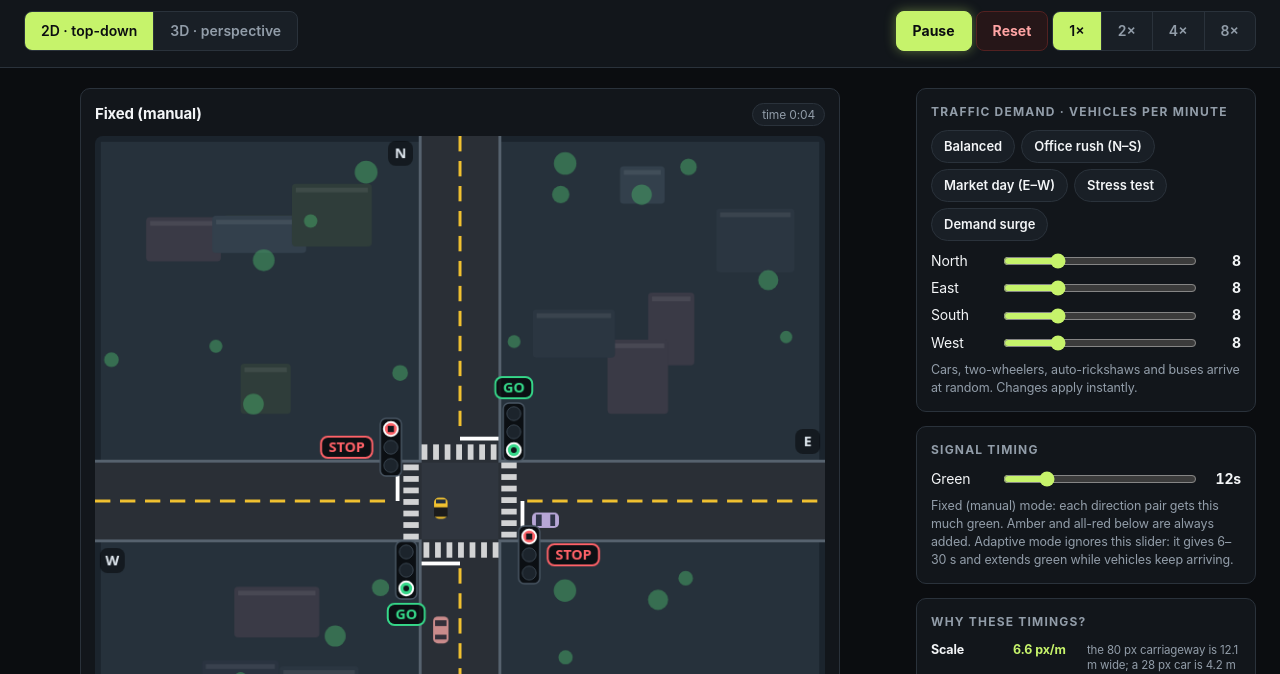
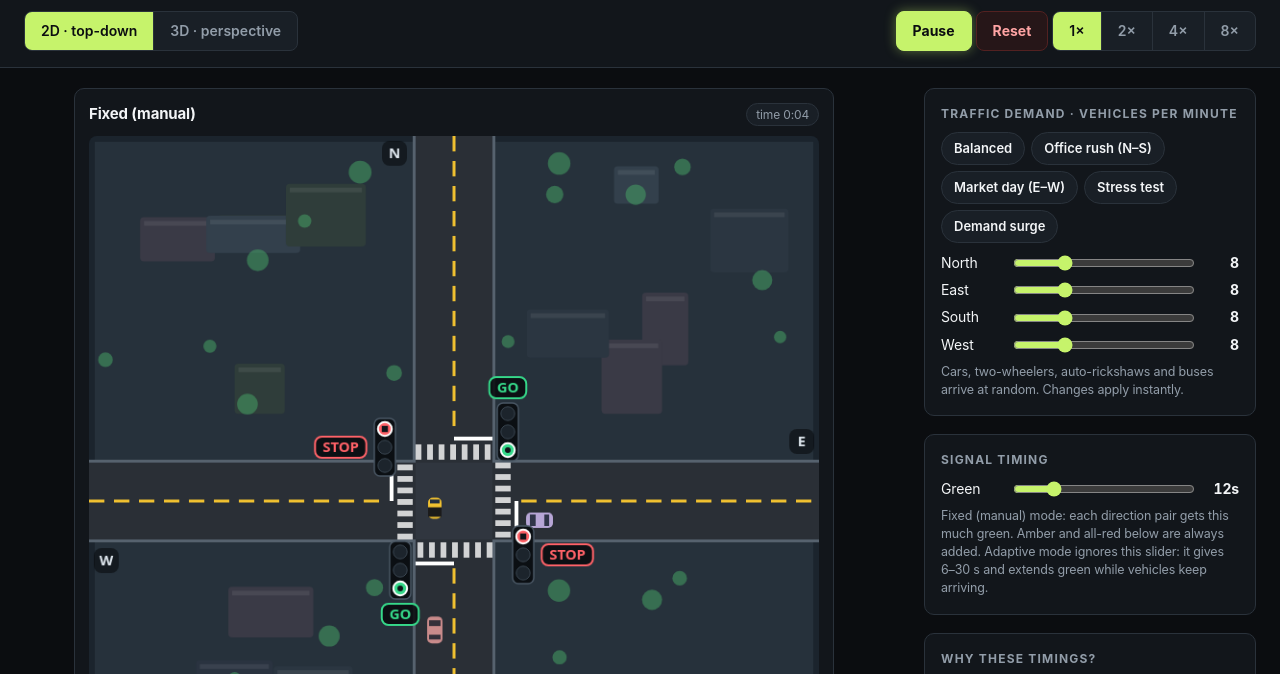
Before and after one commit to itzlucifa/junctionLab-, a website: page index.html in a window 1280 px wide. Shown: the part 77-751 px from the top of the page. Drawn offline with Linux system fonts and the light colour scheme.

Commit message:
style: nudge right-side sidebar panels further right

```diff
--- a/index.html
+++ b/index.html
@@ -48,8 +48,9 @@
   .btn.danger{background:#261618;border-color:#532121;color:#FFA4A4}
   .btn.danger:hover{border-color:var(--red);color:var(--red)}
   .seg button:focus-visible,.btn:focus-visible,input:focus-visible,select:focus-visible{outline:2px solid var(--accent);outline-offset:2px}
-main{display:grid;grid-template-columns:minmax(0,1fr) 340px;gap:20px;padding:20px 24px 20px;width:100%}
+main{display:grid;grid-template-columns:minmax(0,1fr) 340px;gap:32px;padding:20px 24px 20px;width:100%}
   @media (max-width:1000px){main{grid-template-columns:1fr;padding:12px 16px}}
+  aside{margin-left:8px}
   .simbox{background:var(--panel);border:1px solid var(--line);border-radius:10px;padding:14px;margin:0 auto;max-width:760px}
   .simbox figcaption{display:flex;justify-content:space-between;gap:10px;flex-wrap:wrap;align-items:baseline;margin-bottom:10px}
   .simbox figcaption strong{font-size:15px;font-weight:700}
@@ -69,7 +70,7 @@ main{display:grid;grid-template-columns:minmax(0,1fr) 340px;gap:20px;padding:20p
   .q .bar{height:12px;background:#0f151b;border:1px solid var(--line);border-radius:6px;overflow:hidden}
   .q .bar i{display:block;height:100%;background:repeating-linear-gradient(135deg,var(--blue) 0 6px,#4a8fd0 6px 12px);width:0}
   .q b{font-variant-numeric:tabular-nums;text-align:right}
-  aside .panel{background:var(--panel);border:1px solid var(--line);border-radius:10px;padding:14px;margin-bottom:14px}
+  aside .panel{background:var(--panel);border:1px solid var(--line);border-radius:10px;padding:16px;margin-bottom:18px}
   aside h2{font-size:12px;margin:0 0 10px;text-transform:uppercase;letter-spacing:.1em;color:var(--muted);font-weight:700}
   .chips{display:flex;flex-wrap:wrap;gap:6px;margin-bottom:10px}
   .chips button{background:var(--panel2);border:1px solid var(--line);border-radius:99px;padding:6px 12px;cursor:pointer;font-size:13px;font-weight:600;transition:all .15s ease}
```
